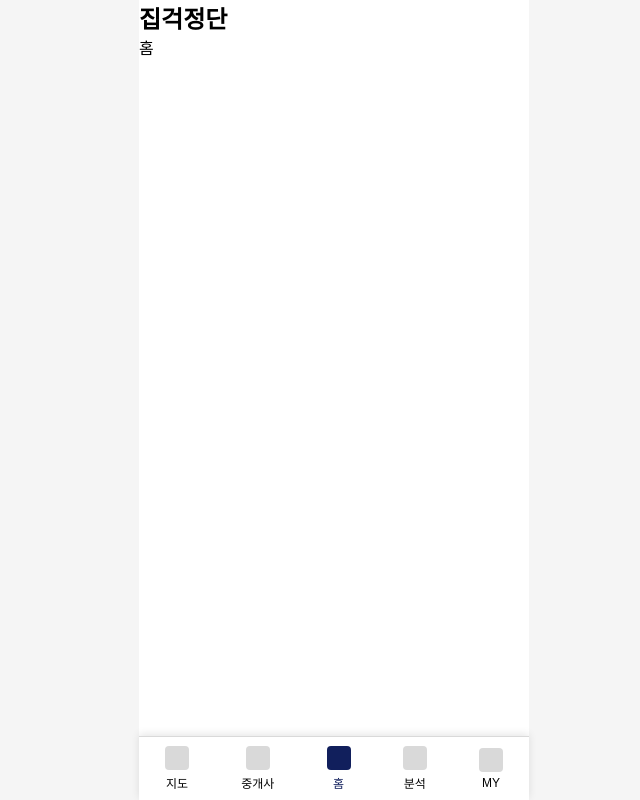
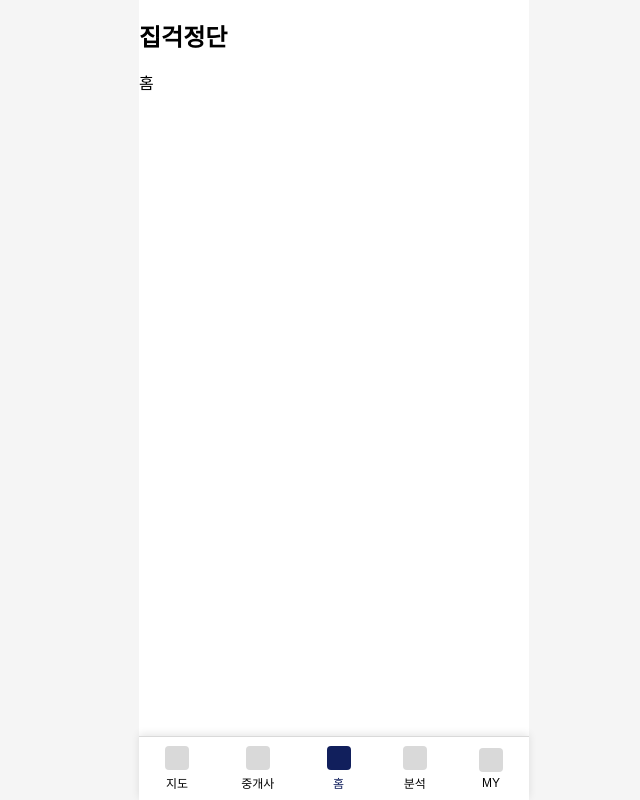
Before and after one commit to KB06-HomeWorry/Front-End, a Vue app in the folder HomeWorry/: page / in a window 1280 px wide. Shown: the whole page, without its empty margins (306-946 px from the left). Built offline with nearby package versions, Linux system fonts and the light colour scheme; a web font is replaced by a local one.

Commit message:
setting #1 - Header, Footer 고정

```diff
--- a/HomeWorry/src/App.vue
+++ b/HomeWorry/src/App.vue
@@ -1,14 +1,18 @@
 <template>
   <div class="app-wrapper">
-    <header><Header /></header>
-    <RouterView />
-    <footer><Footer /></footer>
+    <Header />
+    <main class="main-content">
+      <RouterView />
+    </main>
+    <Footer />
   </div>
 </template>
+
 <script setup>
 import Header from './components/layout/Header.vue';
 import Footer from './components/layout/Footer.vue';
 </script>
+
 <style scoped>
 .app-wrapper {
   max-width: 390px;
@@ -19,4 +23,10 @@ import Footer from './components/layout/Footer.vue';
   display: flex;
   flex-direction: column;
 }
+
+.main-content {
+  padding-top: 70px;
+  flex: 1;
+  padding-bottom: 70px;
+}
 </style>
--- a/HomeWorry/src/components/layout/Header.vue
+++ b/HomeWorry/src/components/layout/Header.vue
@@ -1,7 +1,6 @@
 <template>
   <header class="header">
-    <div class="logo-area">
-      <!-- <img src="@/assets/icon-home.svg" alt="집 아이콘" class="logo-icon" /> -->
+    <div class="logo">
       <h1 class="titleBold24px">집걱정단</h1>
     </div>
   </header>
@@ -9,4 +8,20 @@
 
 <script setup></script>
 
-<style scoped></style>
+<style scoped>
+.header {
+  display: flex;
+  align-items: center;
+  justify-content: space-between;
+  position: fixed;
+  top: 0;
+  left: 0;
+  right: 0;
+  height: 70px;
+  background-color: var(--color-white);
+  z-index: 100;
+  max-width: 390px;
+  width: 100%;
+  margin: 0 auto;
+}
+</style>
```
